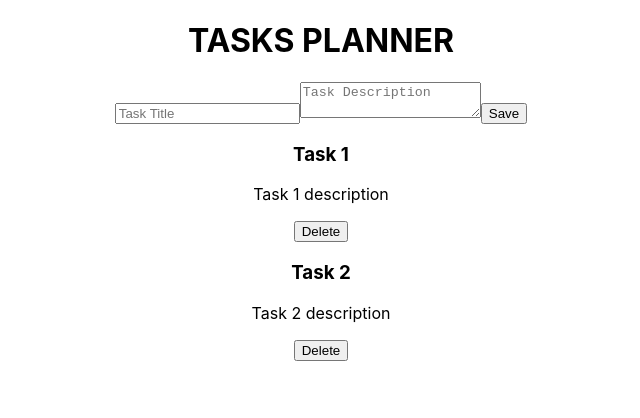
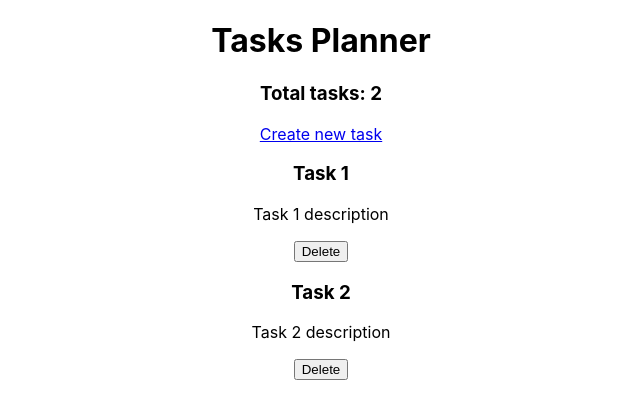
Before and after one commit to VictoriaDefagot/react-redux, a React (Create React App) app in the folder react-redux/: page / in a window 1280 px wide. Shown: the top 418 px of the page, without its empty margins (319-959 px from the left). Built offline with nearby package versions, Linux system fonts and the light colour scheme.

Commit message:
Adding react-router-dom

```diff
--- a/react-redux/package.json
+++ b/react-redux/package.json
@@ -10,6 +10,7 @@
     "react": "^18.2.0",
     "react-dom": "^18.2.0",
     "react-redux": "^8.0.2",
+    "react-router-dom": "^6.4.0",
     "react-scripts": "5.0.1",
     "uuid": "^9.0.0",
     "web-vitals": "^2.1.4"
--- a/react-redux/src/App.js
+++ b/react-redux/src/App.js
@@ -1,4 +1,5 @@
 import './App.css';
+import { BrowserRouter, Routes, Route } from 'react-router-dom';
 import TasksForm from './components/tasksForm';
 import TasksList from './components/tasksList';
 
@@ -7,9 +8,16 @@ function App() {
   return (
 
     <div className="App">
-      <h1>TASKS PLANNER</h1>
-      <TasksForm />
-      <TasksList />
+
+      <h1>Tasks Planner</h1>
+
+      <BrowserRouter>
+        <Routes>
+          <Route path='/' element={<TasksList />}></Route>
+          <Route path='/create-task' element={<TasksForm />}></Route>
+        </Routes>
+      </BrowserRouter>
+
     </div>
 
   );
--- a/react-redux/src/components/tasksForm.js
+++ b/react-redux/src/components/tasksForm.js
@@ -2,6 +2,7 @@ import { useState } from 'react';
 import { useDispatch } from 'react-redux';
 import { addTask } from '../features/tasks/taskSlice';
 import { v4 as uuid } from 'uuid';
+import { useNavigate } from 'react-router-dom';
 
 function TasksForm() {
 
@@ -18,6 +19,7 @@ function TasksForm() {
     }
 
     const dispatch = useDispatch();
+    const navigate = useNavigate();
 
     const handlerSubmit = e => {
         e.preventDefault();
@@ -25,6 +27,7 @@ function TasksForm() {
             ...task,
             id: uuid(),
         }));
+        navigate('/');
     };
 
     return(
--- a/react-redux/src/components/tasksList.js
+++ b/react-redux/src/components/tasksList.js
@@ -1,5 +1,6 @@
 import { useSelector, useDispatch } from 'react-redux';
 import { deleteTask } from '../features/tasks/taskSlice';
+import { Link } from 'react-router-dom';
 
 function TasksList() {
 
@@ -13,6 +14,14 @@ function TasksList() {
 
     return(
         <>
+
+        <header>
+            <h3> Total tasks: {tasks.length}</h3>
+            <Link to='/create-task'>
+                Create new task
+            </Link>
+        </header>
+
         {tasks.map(task => (
             <div key={task.id}>
                 <h3>{task.title}</h3>
```
Also changed, not shown: 1 other file (tests, documents, lock files or other folders).
